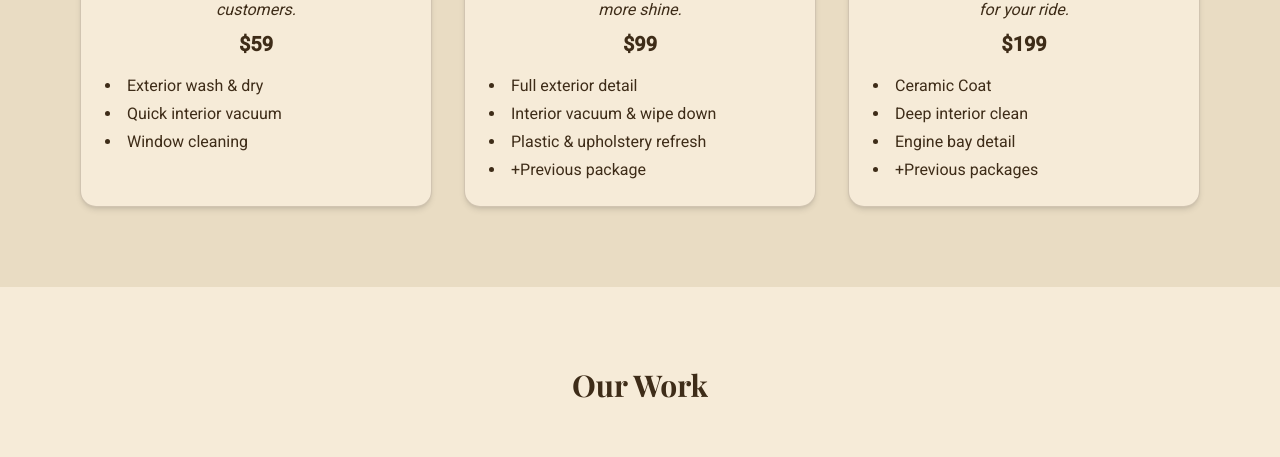
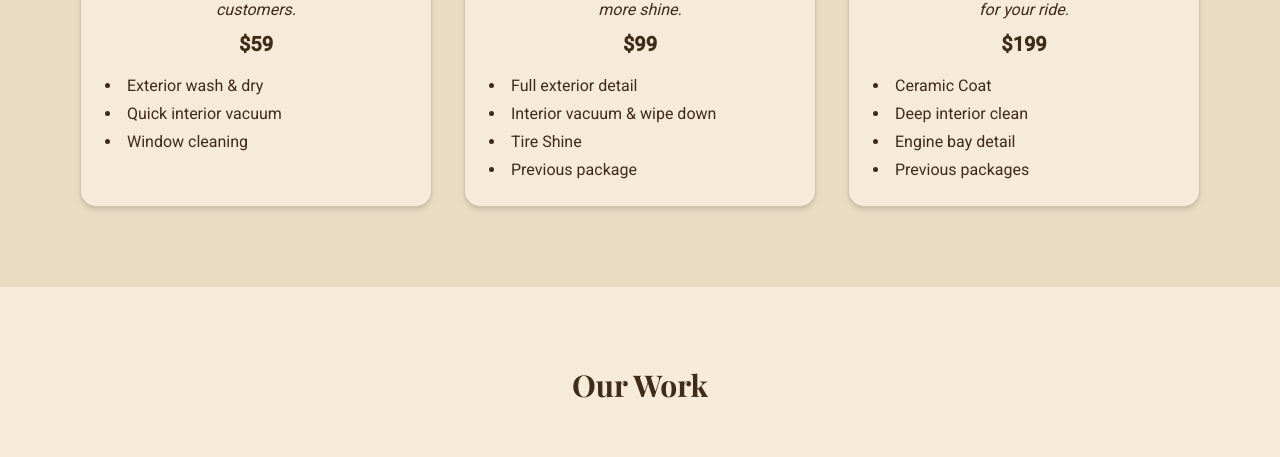
Before and after one commit to zachstottrn/pmd, a plain HTML site: page index.html in a window 1280 px wide. Shown: the part 1160-1617 px from the top of the page. Drawn offline with nearby package versions, Linux system fonts and the light colour scheme.

Commit message:
Update index.html

```diff
--- a/index.html
+++ b/index.html
@@ -53,8 +53,8 @@
         <ul class="text-left list-disc list-inside space-y-1">
           <li>Full exterior detail</li>
           <li>Interior vacuum & wipe down</li>
-          <li>Plastic & upholstery refresh</li>
-                    <li>+Previous package</li>
+          <li>Tire Shine</li>
+                    <li>Previous package</li>
         </ul>
       </div>
       <div class="bg-[#F6EBD8] p-6 rounded-2xl shadow-md border border-[#3E2C18]/20 hover:shadow-lg transition">
@@ -65,7 +65,7 @@
           <li>Ceramic Coat</li>
           <li>Deep interior clean</li>
           <li>Engine bay detail</li>
-                  <li>+Previous packages</li>
+                  <li>Previous packages</li>
         </ul>
       </div>
     </div>
```
